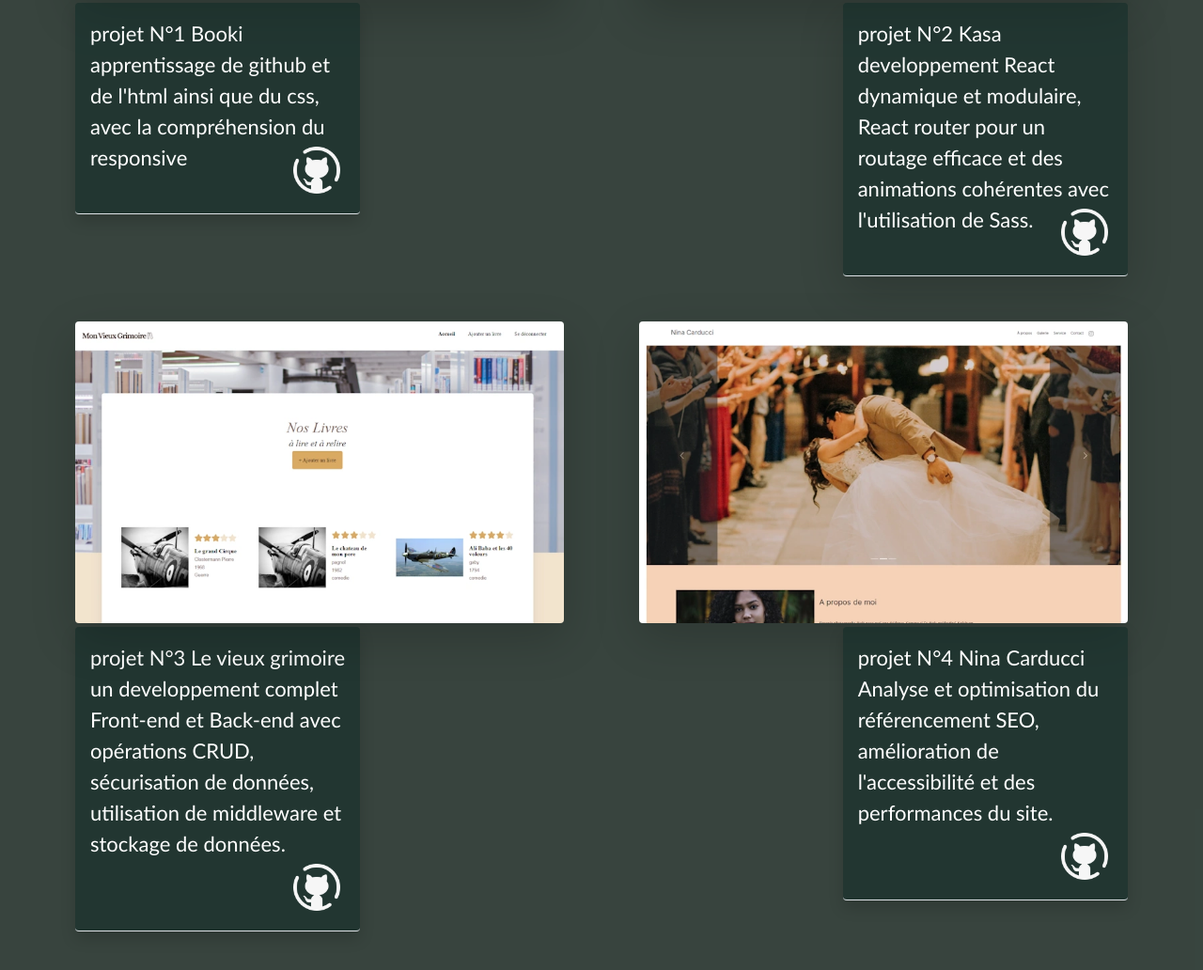
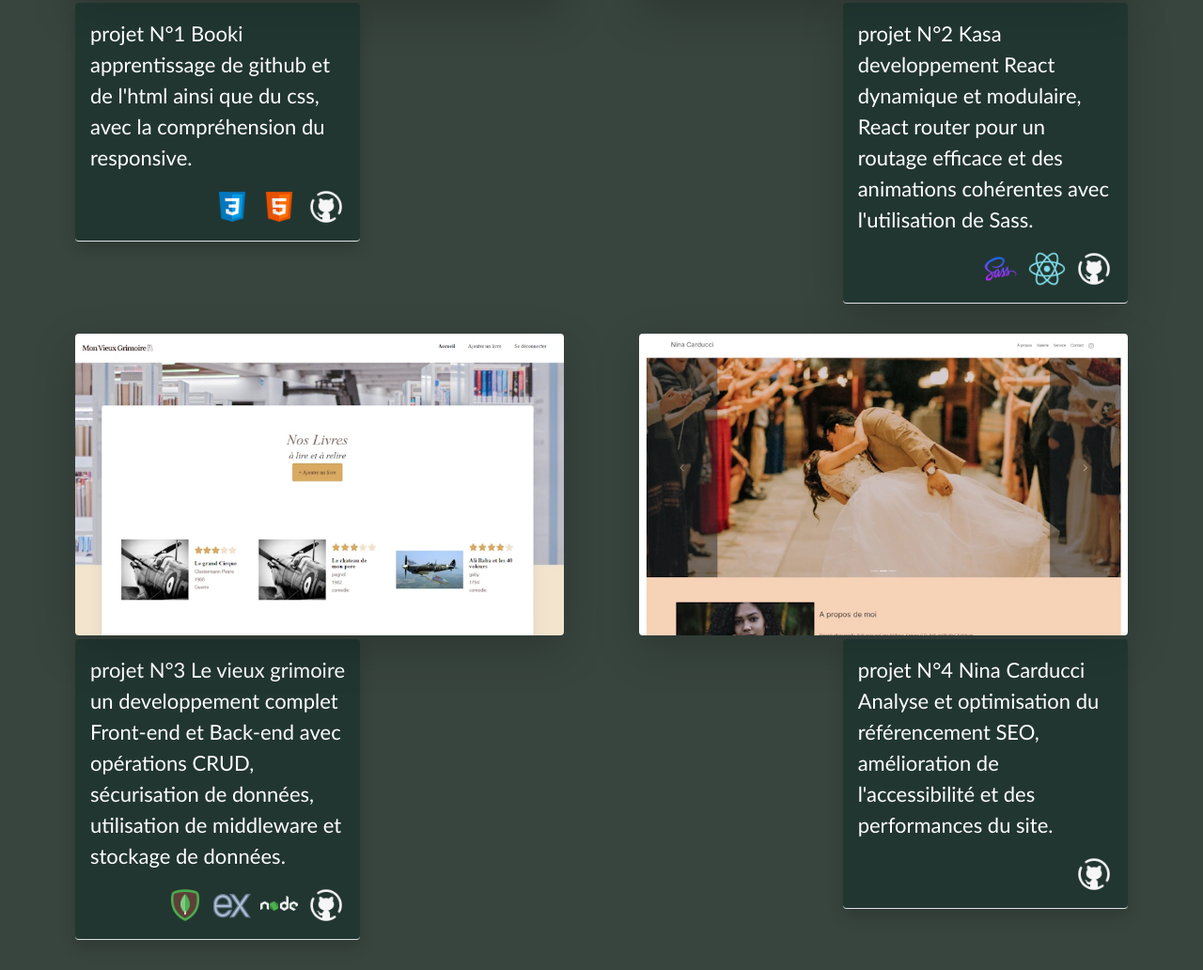
Before and after one commit to koppe13/Portfolio, a plain HTML site: page index.html in a window 1280 px wide. Shown: the part 1680-2712 px from the top of the page at 94% size. Drawn offline with nearby package versions, Linux system fonts and the light colour scheme; files whose address does not match are found by name.

Commit message:
Last Maj Structure
Maj icones et div d'icones

```diff
--- a/index.html
+++ b/index.html
@@ -204,19 +204,32 @@
                 src="./Images/Booki.webp"
                 loading="lazy"
                 alt="projet-booki"
-            /></a>
-            <p
+            /></a><div>
+            <div
               class="col-9 col-md-7 text shadow rounded-1 mt-1 p-3 border-bottom float-start position-relative"
-            >
+            ><p>
               projet N°1 Booki apprentissage de github et de l'html ainsi que du
-              css, avec la compréhension du responsive
+              css, avec la compréhension du responsive.</p>
+            <div>
               <a href="https://github.com/koppe13/booki-fred1" target="_blank"
                 ><img
-                  class="icone img-fluid float-end"
+                  class="icone2 img-fluid float-end"
                   src="./icones/icons8-githubblanc-96.png"
                   alt="github_icon"
-              /></a>
-            </p>
+                /></a>
+                <img
+                  class="icone2 img-fluid float-end"
+                  src="./icones/icons8-html-5-96.png"
+                  alt="html_icone"
+                />
+                <img
+                class="icone2 img-fluid float-end"
+                src="./icones/icons8-css-96.png"
+                alt="css_icone"
+                />
+            </div>
+            </div>
+            </div>
           </div>
           <div class="col-md-5 m-3 clearfix">
             <img
@@ -225,18 +238,29 @@
               loading="lazy"
               alt="kasaReact"
             />
-            <p
+            <div
               class="col-9 col-md-7 text shadow-lg rounded-1 mt-1 p-3 border-bottom float-end text-decoration-none"
-            >
+            ><p>
               projet N°2 Kasa developpement React dynamique et modulaire, React router pour un routage efficace
-              et des animations cohérentes avec l'utilisation de Sass.
+              et des animations cohérentes avec l'utilisation de Sass.</p>
+              <div>
               <a href="https://github.com/koppe13/kasa" target="_blank"
                 ><img
-                  class="icone img-fluid float-end"
+                  class="icone2 img-fluid float-end"
                   src="./icones/icons8-githubblanc-96.png"
                   alt="github_icon"
               /></a>
-            </p>
+              <img
+              class="icone2 img-fluid float-end"
+              src="./icones/icons8-react-native-96.png"
+              alt="react_icone"
+            />
+            <img
+            class="icone2 img-fluid float-end"
+            src="./icones/icons8-sassscript-96.png"
+            alt="sass_icone"
+          /></div>
+          </div>
           </div>
           <div class="col-md-5 m-3 clearfix">
             <img
@@ -245,17 +269,34 @@
               loading="lazy"
               alt="monvieuxgrimoire"
             />
-            <p
+            <div
               class="col-9 col-md-7 text shadow rounded-1 mt-1 p-3 border-bottom float-start"
-            >
-              projet N°3 Le vieux grimoire un developpement complet Front-end et Back-end avec opérations CRUD, sécurisation de données, utilisation de middleware et stockage de données.
+            ><p>
+              projet N°3 Le vieux grimoire un developpement complet Front-end et Back-end avec opérations CRUD, sécurisation de données, utilisation de middleware et stockage de données.</p>
+              <div>
               <a href="https://github.com/koppe13/Vieux-Grimoire" target="_blank"
                 ><img
-                  class="icone img-fluid float-end"
+                  class="icone2 img-fluid float-end"
                   src="./icones/icons8-githubblanc-96.png"
                   alt="github_icon"
               /></a>
-            </p>
+              <img
+              class="icone2 img-fluid float-end"
+              src="./icones/icons8-nodejs-96-blanc.png"
+              alt="node_icone"
+            />
+            <img
+              class="icone2 img-fluid float-end"
+              src="./icones/icons8-express-js-80.png"
+              alt="express_icone"
+            />
+            <img
+              class="icone2 img-fluid float-end"
+              src="./icones/icons8-mongodb-96.png"
+              alt="mongodb_icone"
+            />
+        </div>
+    </div>
           </div>
           <div class="col-md-5 m-3 clearfix">
             <img
@@ -264,18 +305,19 @@
               loading="lazy"
               alt="ninacarducci"
             />
-            <p
+            <div
               class="col-9 col-md-7 text shadow rounded-1 mt-1 p-3 border-bottom float-end text-decoration-none"
-            >
-              projet N°4 Nina Carducci Analyse et optimisation du référencement SEO, amélioration de l'accessibilité et des performances du site.
-
+            ><p>
+              projet N°4 Nina Carducci Analyse et optimisation du référencement SEO, amélioration de l'accessibilité et des performances du site.</p>
+            <div>
               <a href="https://github.com/koppe13/Nina-Carducci-fred" target="_blank"
                 ><img
-                  class="icone img-fluid float-end"
+                  class="icone2 img-fluid float-end"
                   src="./icones/icons8-githubblanc-96.png"
                   alt="github_icon"
               /></a>
-            </p>
+            </div>
+          </div>
           </div>
         </div>
       </div>
@@ -329,8 +371,9 @@
               /></svg
           ></a>
         </div>
-        <form method="post">
-          <div>
+
+          <div class="col-md-5">
+            <form method="post"></form>
             <label for="name" class="form-label">Nom</label>
             <input
               class="form-control"
@@ -363,15 +406,15 @@
               id="mail"
               placeholder="nom@exemple.fr"
             />
-          </div>
-          <div class="mt-2">
-            <label for="message" class="form-label">Message</label>
+          <label for="message" class="form-label mt-2">Message</label>
             <textarea class="form-control" id="message" rows="3"></textarea>
-          </div>
+
           <div class="d-flex justify-content-center mb-5 mt-3">
             <button class="btn text-white" type="submit">Envoyer</button>
           </div>
         </form>
+        </div>
+
       </div>
     </div>
 
--- a/stylesheet.css
+++ b/stylesheet.css
@@ -36,6 +36,11 @@
         max-height: 60px;
         margin-left: 10px;
     }
+    .icone2{
+        max-width: 40px;
+        max-height: 40px;
+        margin-left: 10px;
+    }
     @media screen and (max-width: 768px) {
 
         #pres {
```
